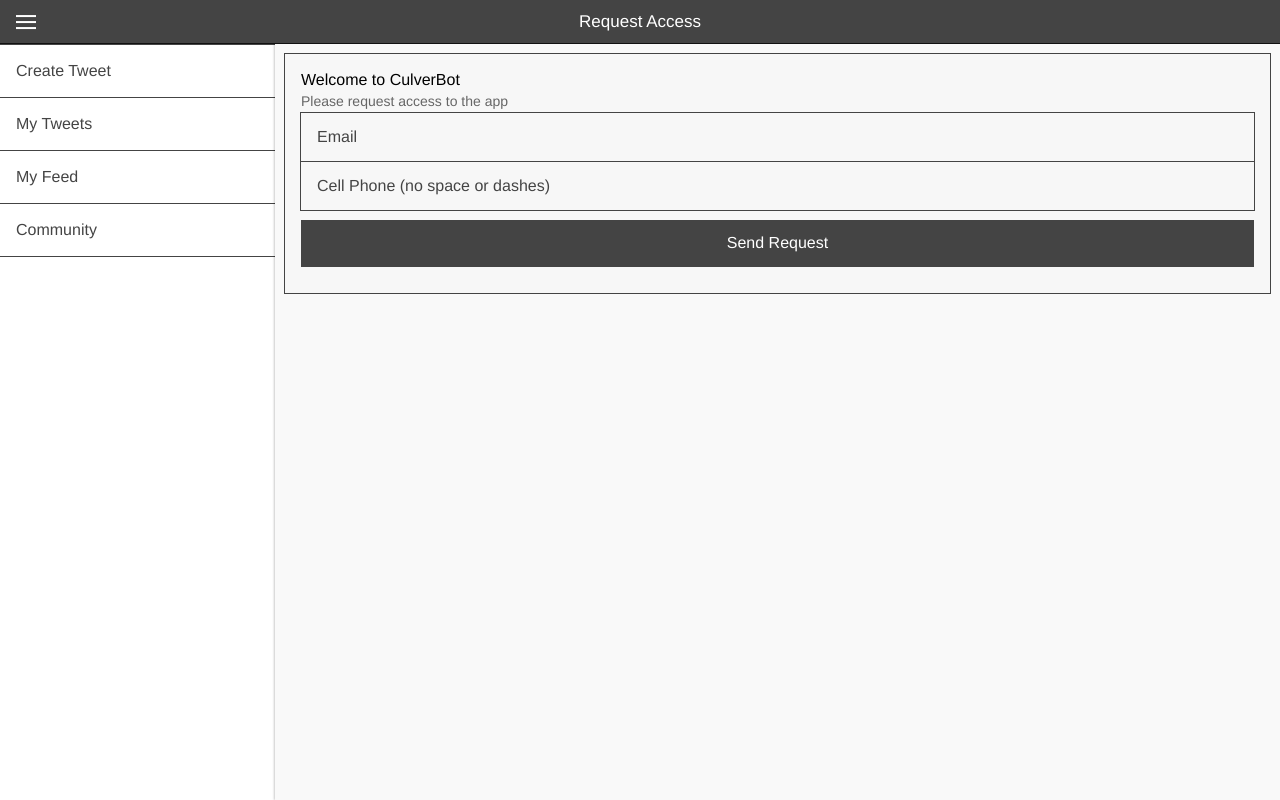
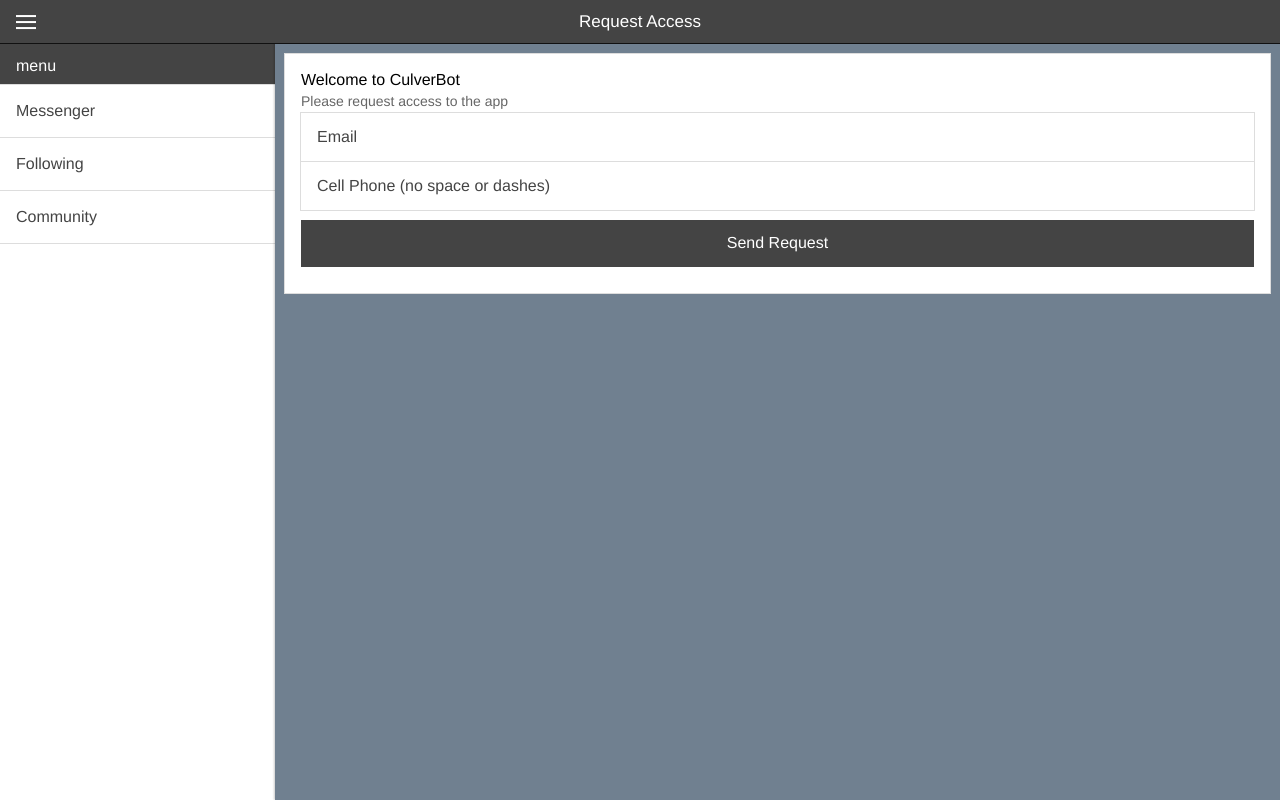
Before and after one commit to murilloric/culverbot, a Python web app: template views/web_client/index.html in a window 1280 px wide. Run offline with Jinja, Linux system fonts and the light colour scheme; the template is opened without the code that fills it, so the values that code supplies are empty; some web fonts are replaced.

Commit message:
ux changes

```diff
--- a/clientlibs/web_client/templates/community.html
+++ b/clientlibs/web_client/templates/community.html
@@ -1,4 +1,4 @@
-<ion-view cache-view="false" title="Community Feed">
+<ion-view cache-view="false" title="CulverBot">
 <ion-content padding="true">
 
     <community-feed-widget></community-feed-widget>
--- a/clientlibs/web_client/templates/home.html
+++ b/clientlibs/web_client/templates/home.html
@@ -1,4 +1,4 @@
-<ion-view cache-view="false" title="Home">
+<ion-view cache-view="false" title="CulverBot">
     <ion-content padding="true">
 
         <profile-widget></profile-widget>
--- a/clientlibs/web_client/templates/myfeed.html
+++ b/clientlibs/web_client/templates/myfeed.html
@@ -1,4 +1,4 @@
-<ion-view cache-view="false" title="My Feed">
+<ion-view cache-view="false" title="CulverBot">
 <ion-content padding="true">
 
     <my-feed-widget></my-feed-widget>
--- a/clientlibs/web_client/templates/mytweets.html
+++ b/clientlibs/web_client/templates/mytweets.html
@@ -1,4 +1,4 @@
-<ion-view cache-view="false" title="My Tweets">
+<ion-view cache-view="false" title="CulverBot">
 <ion-content padding="true">
 
     <my-tweets-widget></my-tweets-widget>
--- a/clientlibs/web_client/templates/person.html
+++ b/clientlibs/web_client/templates/person.html
@@ -1,4 +1,4 @@
-<ion-view cache-view="false" title="home">
+<ion-view cache-view="false" title="CulverBot">
     <ion-content padding="true">
 
     	<person-widget></person-widget>
--- a/clientlibs/web_client/templates/widgets/community-feed-widget.html
+++ b/clientlibs/web_client/templates/widgets/community-feed-widget.html
@@ -1,4 +1,4 @@
-<div class="item"><h3>Community Feed</h3></div>
+<div class="item item-positive"><h3>Recent messages from the Community</h3></div>
 
 
 <div class="list">
--- a/clientlibs/web_client/templates/widgets/create-tweet-widget.html
+++ b/clientlibs/web_client/templates/widgets/create-tweet-widget.html
@@ -1,13 +1,11 @@
-<div class="item"><h3>Create a Tweet</h3></div>
+<div class="item item-positive"><h3>Messenger </h3></div>
 
 <div class="list">
 
-
-  <label class="item item-input item-floating-label">
-    <textarea placeholder="tweet...." ng-model="tweet.message" required> </textarea>
+  <label class="item item-input item-floating-label item-light">
+    <textarea placeholder="Share a message with the community..." ng-model="tweet.message" required> </textarea>
   </label>
 
-  <button class="button button-full button-dark" ng-click="createTweet();">Tweet</button>
-
+  <button class="button button-full button-dark" ng-click="createTweet();">post message</button>
 
 </div>
--- a/clientlibs/web_client/templates/widgets/my-feed-widget.html
+++ b/clientlibs/web_client/templates/widgets/my-feed-widget.html
@@ -1,10 +1,10 @@
-<div class="item"><h3>My Feed</h3></div>
+<div class="item item-positive"><h3>People I follow</h3></div>
 
 
 <div class="list">
 
     <div class="item" ng-if="feed.length <= 0">
-      <h3>Your feed is empty.  Go to the <a ui-sref="community">Community</a> page to follow someone.  Don't be shy!</h3>
+      <h3>Krickets...  Go to the <a ui-sref="community">Community</a> page to follow someone.  Don't be shy!</h3>
     </div>
 
 
--- a/clientlibs/web_client/templates/widgets/my-tweets-widget.html
+++ b/clientlibs/web_client/templates/widgets/my-tweets-widget.html
@@ -1,8 +1,11 @@
-<div class="item"><h3>My Tweets</h3></div>
+<div class="item item-positive"><h3>My Messages</h3></div>
 
 <div class="list">
+	<div class="item" ng-if="my_tweets.length <=0">
+      <h3 class="calm">Don't be shy! Post a message to the community.</h3>
+    </div>
 
-    <a class="item item-avatar" href="#" ng-repeat="t in my_tweets">
+    <a class="item item-avatar" ui-sref="person({user_name:user.user_name})" ng-repeat="t in my_tweets">
       <img src="/clientlibs/img/avatar.png">
       <h2>{{t.date_created}}</h2>
       <p>{{t.tweet}}</p>
--- a/clientlibs/web_client/templates/widgets/profile-widget.html
+++ b/clientlibs/web_client/templates/widgets/profile-widget.html
@@ -1,8 +1,9 @@
-<!-- User Card -->
-<div class="item item-thumbnail-left item-button-right item-calm">
+<div class="item item-positive"><h3>Your Info</h3></div>
+<div class="list">
+<div class="item item-thumbnail-left item-button-right item-light">
       <img src="/clientlibs/img/avatar.png">
       <h1>Hello, {{user.user_name}}</h1>
       <h4>{{user.email}} | {{user.cellphone}}</h4>
-      <button class="button button-dark" ng-click="logUserOut();">Logout</button>
+      <button class="button button-stable" ng-click="logUserOut();">Logout</button>
 </div>
-<!-- End User Card -->
+</div>
--- a/views/web_client/index.html
+++ b/views/web_client/index.html
@@ -1,7 +1,7 @@
 <!DOCTYPE html>
 <html ng-app="masterapp">
 <head>
-    <title>Hello welcome to the webclient</title>
+    <title>Hello welcome to CulverBot</title>
     <meta charset="utf-8">
     <meta name="viewport" content="initial-scale=1, maximum-scale=1, user-scalable=no, width=device-width">
     <link rel="stylesheet" type="text/css" href="/clientlibs/web_client/dep/ionic-v1.2.0/css/ionic.min.css">
@@ -9,12 +9,16 @@
     <script type="text/javascript" src="/clientlibs/web_client/dep/ionic-v1.2.0/js/angular/angular-cookies.min.js"></script>
     <style type="text/css">
 
+        [ng\:cloak], [ng-cloak], [data-ng-cloak], [x-ng-cloak], .ng-cloak, .x-ng-cloak {
+          display: none !important;
+        }
+
         .pane{
-            background-color: #f9f9f9;
+            background-color: #708090;
             color:#fff;
         }
 
-        .item{
+/*        .item{
             background-color: #f7f7f7;
             border-color: #444;
         }
@@ -25,7 +29,7 @@
 
         a.item{
             color:#444;
-        }
+        }*/
 
     </style>
 </head>
@@ -33,9 +37,6 @@
 
 <!--TOP NAV-->
     <ion-nav-bar class="bar bar-header bar-dark" align-title="center" ng-controller="navCtrl">
-      	<!-- <ion-nav-back-button class="button-clear">
-        	<i class="icon ion-arrow-left-c"></i>
-    	</ion-nav-back-button> -->
        <ion-nav-buttons>
        <!-- Toggle left side menu -->
        <button class="button button-icon icon ion-navicon" ng-click="toggleLeftSideMenu();"></button>
@@ -47,16 +48,14 @@
         <ion-side-menu side="left" expose-aside-when="large">
 
         <ion-list>
-            <div class="item item-divider" style="padding-top:35px;">
+            <div class="item item-divider item-dark" style="padding-top:55px;">
+               menu
             </div>
             <ion-item ui-sref="home">
-                Create Tweet
-            </ion-item>
-            <ion-item ui-sref="mytweets">
-                My Tweets
+                Messenger
             </ion-item>
             <ion-item ui-sref="myfeed">
-                My Feed
+                Following
             </ion-item>
             <ion-item ui-sref="community">
                 Community
```
Also changed, not shown: clientlibs/web_client/templates/widgets/person-widget.html (+9 -7 lines), README.md.
